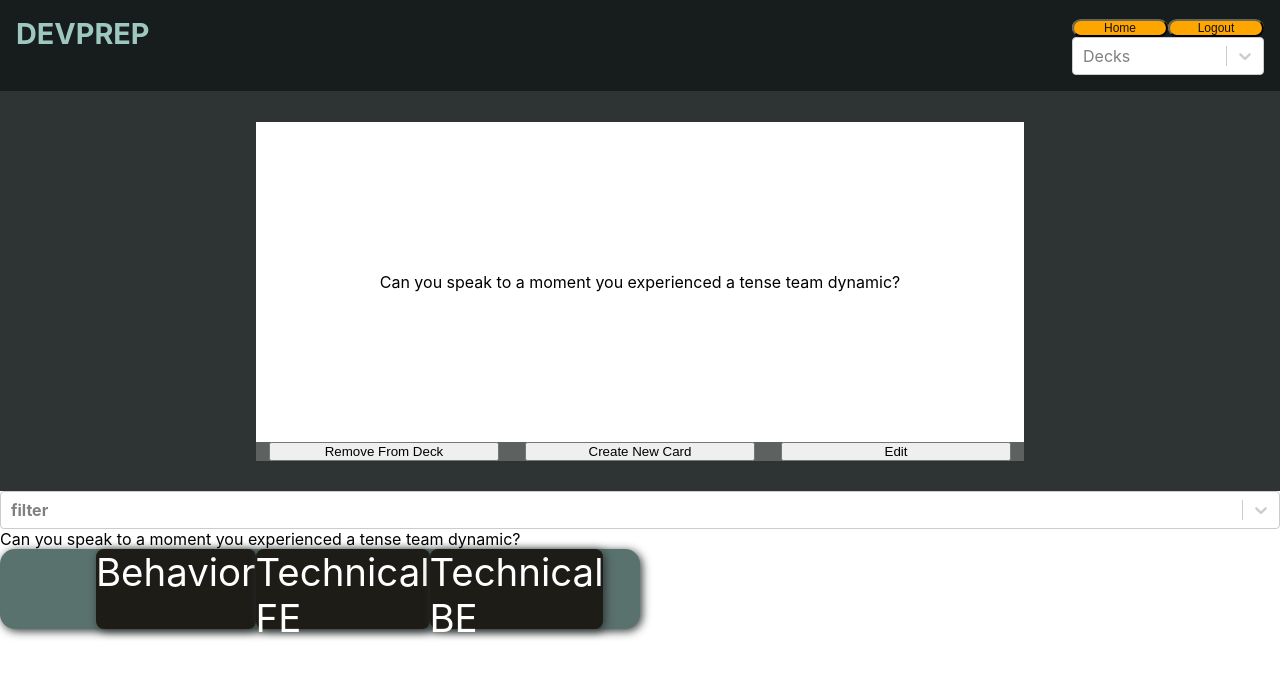
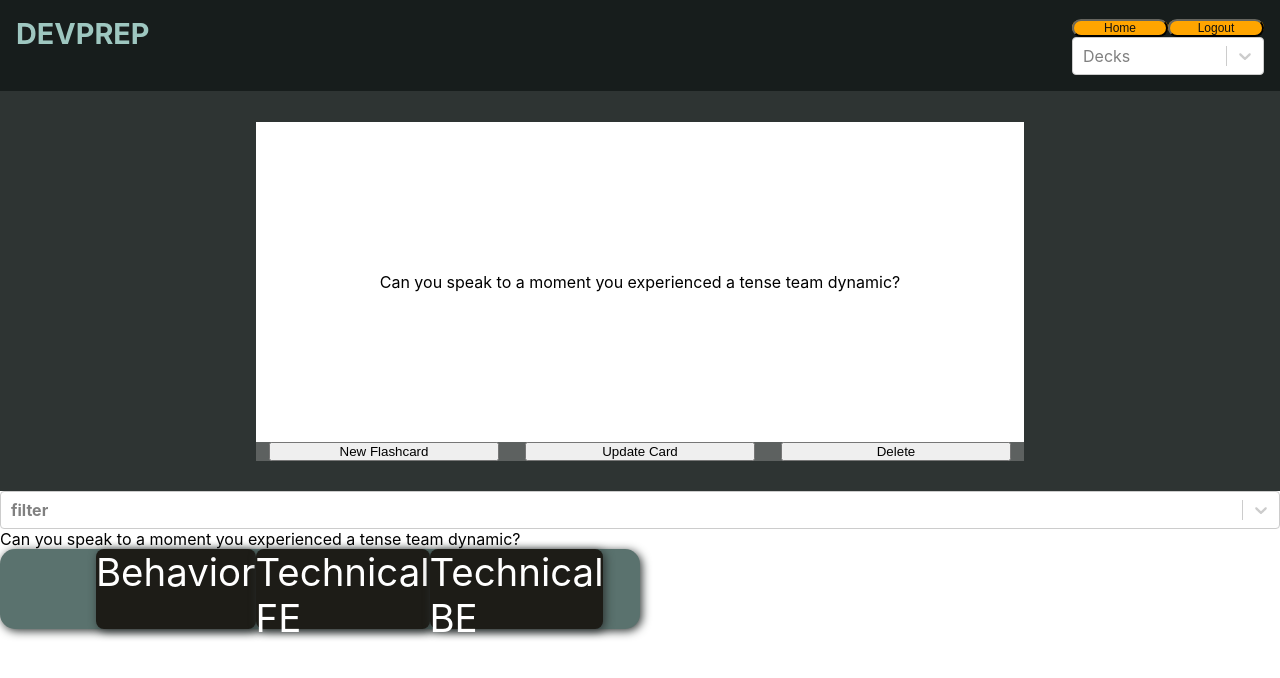
Before and after one commit to wmedders21/DevPrep-FE, a React (Create React App) app: page /flashcards/behavioral in a window 1280 px wide. Shown: the top 678 px of the page. Built offline with nearby package versions, Linux system fonts and the light colour scheme.

Commit message:
add custom button components

```diff
--- a/src/Components/dashboard/Dashboard.tsx
+++ b/src/Components/dashboard/Dashboard.tsx
@@ -5,7 +5,6 @@ import "./Dashboard.scss";
 import Decks from '../decks/Decks'
 
 import Nav from "../nav/Nav";
-import Card from "../flashcardPage /flashcard/Card";
 import StatsChart from "../stats-chart/statsChart";
 
 const userData = require("../../mock-data/login-user/loginUserRes.json");
@@ -126,9 +125,6 @@ const Dashboard = () => {
 
         <Decks style='dashboard' />
 
-        <div className="flashcard-of-the-day">
-          <Card />
-        </div>
       </div>
       <div className="bottom-nav">
         <a href="https://github.com/2201-DevPrep">GitHub</a>
--- a/src/Components/decks/Decks.tsx
+++ b/src/Components/decks/Decks.tsx
@@ -3,6 +3,9 @@ import './Decks.scss';
 import {NavLink} from 'react-router-dom';
 
 const Decks = ({style}) => {
+
+
+
     return (
         <div className={`${style}-deck-container`}>
         <ul className={`${style}-deck-list`}>
--- /dev/null
+++ b/src/Components/flashcardPage /components/CreateNewFlashcardButton.tsx
@@ -0,0 +1,15 @@
+import React from 'react'
+
+type Props = {}
+
+function CreateNewFlashcardButton({}: Props) {
+	const handleClick = () => {
+
+	}
+
+	return (
+		<button>New Flashcard</button>
+	)
+}
+
+export default CreateNewFlashcardButton
--- /dev/null
+++ b/src/Components/flashcardPage /components/DeleteFlashCardButton.tsx
@@ -0,0 +1,11 @@
+import React from 'react'
+
+type Props = {}
+
+function DeleteFlashCardButton({}: Props) {
+	return (
+		<button>Delete</button>
+	)
+}
+
+export default DeleteFlashCardButton
--- /dev/null
+++ b/src/Components/flashcardPage /components/UpdateFlashcardButton.tsx
@@ -0,0 +1,11 @@
+import React from 'react'
+
+type Props = {}
+
+function UpdateFlashcardButton({}: Props) {
+	return (
+		<button>Update Card</button>
+	)
+}
+
+export default UpdateFlashcardButton
--- a/src/Components/flashcardPage /flashcardCarousel/FlashcardCarousel.tsx
+++ b/src/Components/flashcardPage /flashcardCarousel/FlashcardCarousel.tsx
@@ -2,6 +2,9 @@ import React from "react";
 import { Swiper, SwiperSlide } from "swiper/react";
 import { Navigation, Thumbs } from "swiper";
 import "./FlashcardCarousel.scss";
+import CreateNewFlashcardButton from "../components/CreateNewFlashcardButton";
+import DeleteFlashCardButton from "../components/DeleteFlashCardButton";
+import UpdateFlashcardButton from "../components/UpdateFlashcardButton";
 
 //styles for swiper:
 
@@ -28,11 +31,11 @@ const FlashCardCarousel = ({ deck }) => {
       >
         {renderCards()}
       </Swiper>
-			<div className='carousel-bottom-nav-container'>
-				<button>Remove From Deck</button>
-				<button>Create New Card</button>
-				<button>Edit</button>
-			</div>
+      <div className="carousel-bottom-nav-container">
+				<CreateNewFlashcardButton></CreateNewFlashcardButton>
+        <UpdateFlashcardButton></UpdateFlashcardButton>
+        <DeleteFlashCardButton></DeleteFlashCardButton>
+      </div>
     </div>
   );
 };
```
